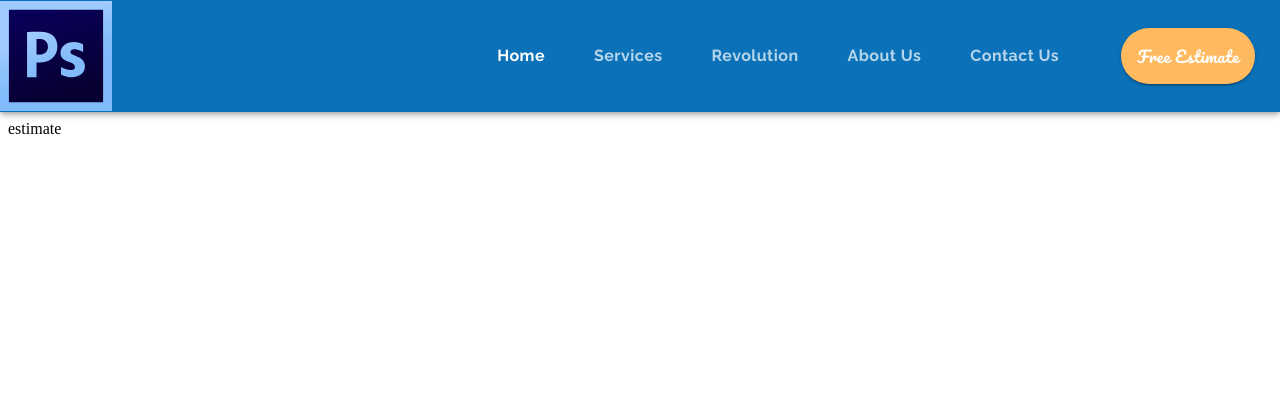
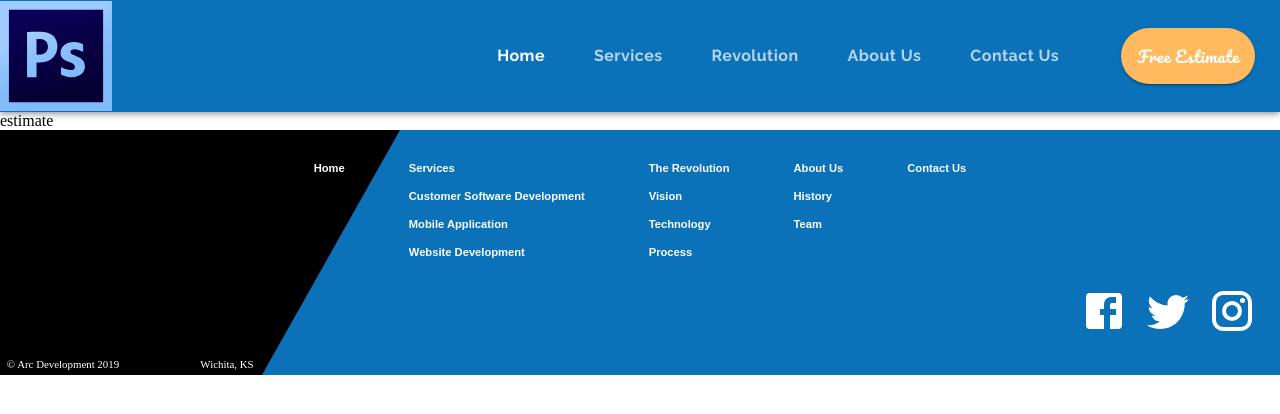
Before and after one commit to sahil242927-github/mui-project, a React (Create React App) app: page /estimate in a window 1280 px wide. Shown: the top 414 px of the page. Built offline with nearby package versions, Linux system fonts and the light colour scheme.

Commit message:
Footer completed

```diff
--- a/public/index.html
+++ b/public/index.html
@@ -21,7 +21,7 @@
       rel="stylesheet"
     />
   </head>
-  <body>
+  <body style="margin:0">
     <noscript>You need to enable JavaScript to run this app.</noscript>
     <div id="root"></div>
     <!--
--- a/src/components/App.js
+++ b/src/components/App.js
@@ -1,16 +1,32 @@
-import React from 'react';
+import React, { useState } from 'react';
 import { ThemeProvider } from '@material-ui/core/styles';
+import { BrowserRouter, Switch, Route } from 'react-router-dom';
+
 import theme from './ui/Theme';
 import Header from './ui/Header';
-import { BrowserRouter, Switch, Route } from 'react-router-dom';
+import Footer from './ui/Footer';
 
 function App() {
+  // to maintain the Header's tabs selected state
+  const [value, setValue] = useState(0);
+
+  // for keeping track of last selected menu item
+  const [selectedIndex, setSelectedIndex] = useState(0);
   return (
     <ThemeProvider theme={theme}>
       <BrowserRouter>
-        <Header />
+        <Header
+          value={value}
+          setValue={setValue}
+          selectedIndex={selectedIndex}
+          setSelectedIndex={setSelectedIndex}
+        />
         <Switch>
-          <Route exact path='/' component={() => <div>Home</div>} />
+          <Route
+            exact
+            path='/'
+            component={() => <div style={{ height: '100vh' }}>Home</div>}
+          />
           <Route path='/services' component={() => <div>Services</div>} />
           <Route
             path='/customsoftware'
@@ -23,6 +39,12 @@ function App() {
           <Route path='/contact' component={() => <div>contact</div>} />
           <Route path='/estimate' component={() => <div>estimate</div>} />
         </Switch>
+        <Footer
+          value={value}
+          setValue={setValue}
+          selectedIndex={selectedIndex}
+          setSelectedIndex={setSelectedIndex}
+        />
       </BrowserRouter>
     </ThemeProvider>
   );
--- a/src/components/ui/Footer.js
+++ b/src/components/ui/Footer.js
@@ -0,0 +1,263 @@
+import React from 'react';
+import { Link } from 'react-router-dom';
+import { makeStyles } from '@material-ui/styles';
+import Grid from '@material-ui/core/Grid';
+import Hidden from '@material-ui/core/Hidden';
+import Icon from '@material-ui/core/Icon';
+import FacebookIcon from '@material-ui/icons/Facebook';
+import TwitterIcon from '@material-ui/icons/Twitter';
+import InstagramIcon from '@material-ui/icons/Instagram';
+
+import foorterAdornment from '../../assets/footerAdornment.svg';
+
+const useStyle = makeStyles((theme) => ({
+  footer: {
+    backgroundColor: theme.palette.common.blue,
+    width: '100%',
+    zIndex: 1302,
+    position: 'relative',
+  },
+  adornment: {
+    width: '25rem',
+    verticalAlign: 'bottom',
+    [theme.breakpoints.down('md')]: {
+      width: '21rem',
+    },
+    [theme.breakpoints.down('xs')]: {
+      width: '7rem',
+    },
+  },
+  mainContainer: {
+    position: 'absolute',
+  },
+  link: {
+    color: 'white',
+    fontFamily: 'Arial',
+    fontSize: '0.7rem',
+    fontWeight: 'bold',
+    textDecoration: 'none',
+  },
+  gridItem: {
+    margin: '2rem',
+  },
+  icon: {
+    color: theme.palette.common.white,
+    fontSize: '3rem',
+    [theme.breakpoints.down('xs')]: {
+      fontSize: '1.5rem',
+    },
+  },
+  socialContainer: {
+    position: 'absolute',
+    marginTop: '-6rem',
+    right: '1.5rem',
+    [theme.breakpoints.down('xs')]: {
+      marginTop: '-3.2rem',
+    },
+  },
+}));
+
+export default (props) => {
+  const classes = useStyle();
+  return (
+    <footer className={classes.footer}>
+      <Hidden mdDown>
+        <Grid container justify='center' className={classes.mainContainer}>
+          <Grid item className={classes.gridItem}>
+            <Grid
+              component={Link}
+              onClick={() => props.setValue(0)}
+              container
+              direction='column'
+              className={classes.link}
+              to='/'
+            >
+              Home
+            </Grid>
+          </Grid>
+          <Grid item className={classes.gridItem}>
+            <Grid container direction='column' spacing={2}>
+              <Grid
+                component={Link}
+                onClick={() => {
+                  props.setValue(1);
+                  props.setSelectedIndex(0);
+                }}
+                item
+                className={classes.link}
+                to='/services'
+              >
+                Services
+              </Grid>
+              <Grid
+                component={Link}
+                onClick={() => {
+                  props.setValue(1);
+                  props.setSelectedIndex(1);
+                }}
+                item
+                className={classes.link}
+                to='/customsoftware'
+              >
+                Customer Software Development
+              </Grid>
+              <Grid
+                component={Link}
+                onClick={() => {
+                  props.setValue(1);
+                  props.setSelectedIndex(2);
+                }}
+                item
+                className={classes.link}
+                to='/mobileapps'
+              >
+                Mobile Application
+              </Grid>
+              <Grid
+                component={Link}
+                onClick={() => {
+                  props.setValue(1);
+                  props.setSelectedIndex(3);
+                }}
+                item
+                className={classes.link}
+                to='/websites'
+              >
+                Website Development
+              </Grid>
+            </Grid>
+          </Grid>
+          <Grid item className={classes.gridItem}>
+            <Grid container direction='column' spacing={2}>
+              <Grid
+                component={Link}
+                onClick={() => props.setValue(2)}
+                item
+                className={classes.link}
+                to='/revolution'
+              >
+                The Revolution
+              </Grid>
+              <Grid
+                component={Link}
+                onClick={() => props.setValue(2)}
+                item
+                className={classes.link}
+                to='/revolution'
+              >
+                Vision
+              </Grid>
+              <Grid
+                component={Link}
+                onClick={() => props.setValue(2)}
+                item
+                className={classes.link}
+                to='/revolution'
+              >
+                Technology
+              </Grid>
+              <Grid
+                component={Link}
+                onClick={() => props.setValue(2)}
+                item
+                className={classes.link}
+                to='/revolution'
+              >
+                Process
+              </Grid>
+            </Grid>
+          </Grid>
+          <Grid item className={classes.gridItem}>
+            <Grid container direction='column' spacing={2}>
+              <Grid
+                component={Link}
+                onClick={() => props.setValue(3)}
+                item
+                className={classes.link}
+                to='/about'
+              >
+                About Us
+              </Grid>
+              <Grid
+                component={Link}
+                onClick={() => props.setValue(3)}
+                item
+                className={classes.link}
+                to='/about'
+              >
+                History
+              </Grid>
+              <Grid
+                component={Link}
+                onClick={() => props.setValue(3)}
+                item
+                className={classes.link}
+                to='/about'
+              >
+                Team
+              </Grid>
+            </Grid>
+          </Grid>
+          <Grid item className={classes.gridItem}>
+            <Grid container direction='column' spacing={2}>
+              <Grid
+                component={Link}
+                onClick={() => props.setValue(4)}
+                item
+                className={classes.link}
+                to='/contact'
+              >
+                Contact Us
+              </Grid>
+            </Grid>
+          </Grid>
+        </Grid>
+      </Hidden>
+      <img
+        alt='footer Adornment'
+        src={foorterAdornment}
+        className={classes.adornment}
+      />
+      <Grid
+        container
+        justify='flex-end'
+        spacing={2}
+        className={classes.socialContainer}
+      >
+        <Grid
+          item
+          component={'a'}
+          href='http://www.facebook.com'
+          rel='noopener noreferrer'
+          target='_blank'
+        >
+          <Icon>
+            <FacebookIcon className={classes.icon} />
+          </Icon>
+        </Grid>
+        <Grid
+          item
+          component={'a'}
+          rel='noopener noreferrer'
+          target='_blank'
+          href='http://www.twitter.com'
+        >
+          <Icon>
+            <TwitterIcon className={classes.icon} />
+          </Icon>
+        </Grid>
+        <Grid
+          item
+          component={'a'}
+          rel='noopener noreferrer'
+          target='_blank'
+          href='http://www.instagram.com'
+        >
+          <Icon>
+            <InstagramIcon className={classes.icon} />
+          </Icon>
+        </Grid>
+      </Grid>
+    </footer>
+  );
+};
--- a/src/components/ui/Header.js
+++ b/src/components/ui/Header.js
@@ -108,12 +108,8 @@ export default (props) => {
   const theme = useTheme(); // default theme
   const iOS = process.browser && /iPad|iPhone|iPod/.test(navigator.userAgent);
 
+  // for Drawer to open and close
   const [openDrawer, setOpenDrawer] = useState(false);
-
-  const [value, setValue] = useState(0);
-
-  // for keeping track of last selected menu
-  const [selectedIndex, setSelectedIndex] = useState(0);
 
   // this is the state to store whichevent component we have clicked on and where we want
   // the Menu to be rendered
@@ -139,7 +135,7 @@ export default (props) => {
   const handleMenuItemClick = (e, i) => {
     setAnchorEl(null);
     setOpenMenu(false);
-    setSelectedIndex(i);
+    props.setSelectedIndex(i);
   };
 
   const menuOptions = [
@@ -183,10 +179,13 @@ export default (props) => {
     [...menuOptions, ...routes].forEach((route) => {
       switch (window.location.pathname) {
         case `${route.link}`:
-          if (value !== route.activeIndex) {
-            setValue(route.activeIndex);
-            if (route.selectedIndex && route.selectedIndex !== selectedIndex) {
-              setSelectedIndex(route.activeIndex);
+          if (props.value !== route.activeIndex) {
+            props.setValue(route.activeIndex);
+            if (
+              route.selectedIndex &&
+              route.selectedIndex !== props.selectedIndex
+            ) {
+              props.setSelectedIndex(route.activeIndex);
             }
           }
           break;
@@ -194,16 +193,16 @@ export default (props) => {
           break;
       }
     });
-  }, [value, menuOptions, routes, selectedIndex]);
+  }, [props.value, menuOptions, routes, props.selectedIndex, props]);
 
   const handleChange = (event, newValue) => {
-    setValue(newValue);
+    props.setValue(newValue);
   };
 
   const tabs = (
     <React.Fragment>
       <Tabs
-        value={value}
+        value={props.value}
         onChange={handleChange}
         className={classes.tabContainer}
         indicatorColor='primary'
@@ -227,7 +226,7 @@ export default (props) => {
         className={classes.button}
         component={Link}
         to='/estimate'
-        onClick={() => setValue(undefined)}
+        onClick={() => props.setValue(undefined)}
       >
         Free Estimate
       </Button>
@@ -247,11 +246,11 @@ export default (props) => {
             key={`${option}${i}`}
             onClick={(event) => {
               handleMenuItemClick(event, i);
-              setValue(1);
+              props.setValue(1);
               handleClose();
             }}
             // used selected prop to make the clicked menu item selected
-            selected={i === selectedIndex && value === 1}
+            selected={i === props.selectedIndex && props.value === 1}
             component={Link}
             to={option.link}
             classes={{ root: classes.menuItem }}
@@ -281,13 +280,13 @@ export default (props) => {
               key={`${route}${route.activeIndex}`}
               onClick={() => {
                 setOpenDrawer(false);
-                setValue(route.activeIndex);
+                props.setValue(route.activeIndex);
               }}
               divider
               button
               component={Link}
               to={route.link}
-              selected={value === route.activeIndex}
+              selected={props.value === route.activeIndex}
               classes={{ selected: classes.drawerItemSelected }}
             >
               <ListItemText className={classes.drawerItem} disableTypography>
@@ -298,7 +297,7 @@ export default (props) => {
           <ListItem
             onClick={() => {
               setOpenDrawer(false);
-              setValue(5);
+              props.setValue(5);
             }}
             divider
             button
@@ -308,7 +307,7 @@ export default (props) => {
               root: classes.drawerItemEstimate,
               selected: classes.drawerItemSelected,
             }}
-            selected={value === 5}
+            selected={props.value === 5}
           >
             <ListItemText className={classes.drawerItem} disableTypography>
               Free Estimate
@@ -334,7 +333,7 @@ export default (props) => {
             component={Link}
             to='/'
             className={classes.logoContainer}
-            onClick={() => setValue(0)}
+            onClick={() => props.setValue(0)}
             disableRipple
           >
             <img alt='company logo' src={logo} className={classes.logo} />
```
Also changed, not shown: src/assets/footerAdornment.svg (added).
